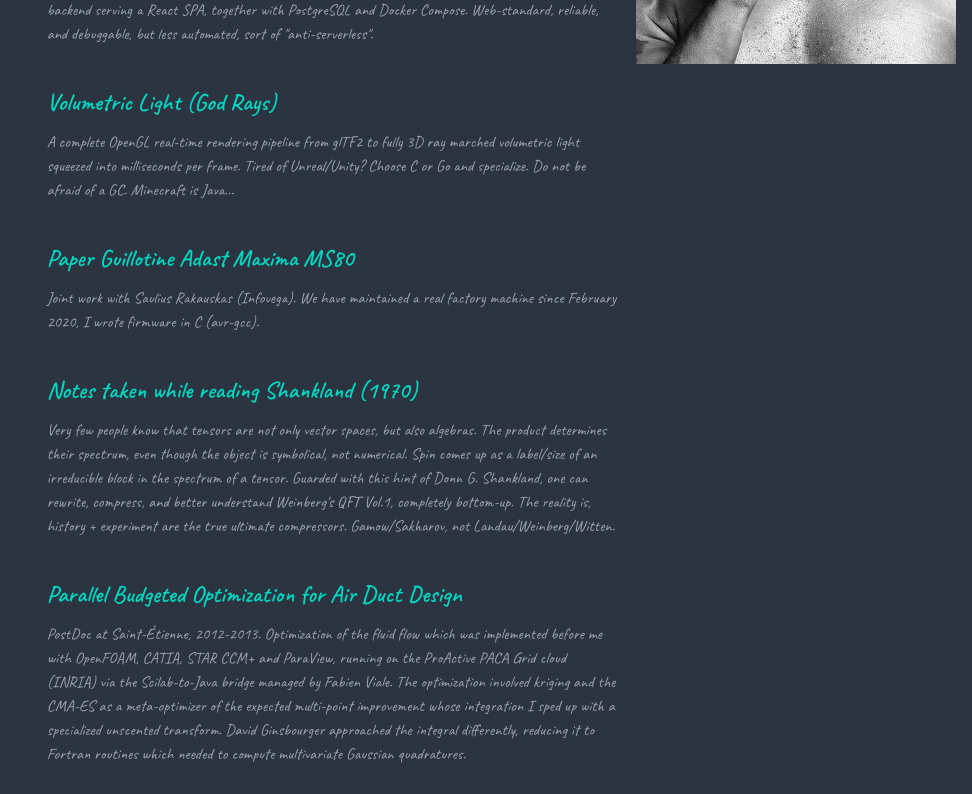
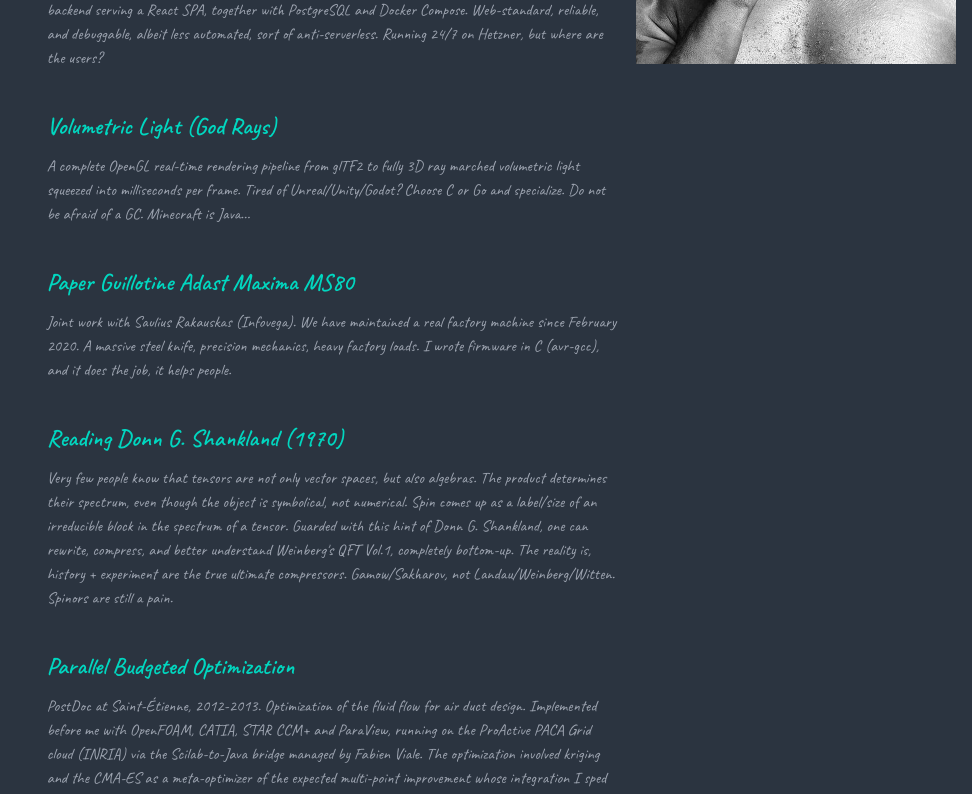
Before and after one commit to aabbtree77/aabbtree77.github.io, a React (Vite) app: page / in a window 1280 px wide. Shown: the part 720-1514 px from the top of the page, without its empty margins (308-1280 px from the left). Built offline with nearby package versions, Linux system fonts and the light colour scheme; no server answers.

Commit message:
minor update

```diff
--- a/src/components/Header.tsx
+++ b/src/components/Header.tsx
@@ -13,7 +13,7 @@ const Header: React.FC = () => {
         <div className="flex flex-col">
           <div className="flex flex-col lg:flex-row items-center justify-evenly gap-2 xl:gap-4">
             <p className="text-2xl lg:text-4xl font-bold">Ramunas</p>
-            <p className="text-2xl lg:text-4xl font-bold">Girdziusas</p>
+            <p className="text-2xl lg:text-4xl font-bold">Girdziusas,</p>
             <p className="text-2xl lg:text-4xl font-bold">D.Sc. (Tech)</p>
           </div>
 
--- a/src/components/ProjectsList.tsx
+++ b/src/components/ProjectsList.tsx
@@ -29,8 +29,9 @@ const ProjectsList: React.FC = () => {
             </a>
             , a public bulletin board (message store) implemented as a Go
             backend serving a React SPA, together with PostgreSQL and Docker
-            Compose. Web-standard, reliable, and debuggable, but less automated,
-            sort of "anti-serverless".
+            Compose. Web-standard, reliable, and debuggable, albeit less
+            automated, sort of anti-serverless. Running 24/7 on Hetzner, but
+            where are the users?
           </p>
         </div>
 
@@ -46,8 +47,8 @@ const ProjectsList: React.FC = () => {
           <p className="mt-3 text-base text-left">
             A complete OpenGL real-time rendering pipeline from glTF2 to fully
             3D ray marched volumetric light squeezed into milliseconds per
-            frame. Tired of Unreal/Unity? Choose C or Go and specialize. Do not
-            be afraid of a GC. Minecraft is Java...
+            frame. Tired of Unreal/Unity/Godot? Choose C or Go and specialize.
+            Do not be afraid of a GC. Minecraft is Java...
           </p>
         </div>
 
@@ -62,8 +63,9 @@ const ProjectsList: React.FC = () => {
           </a>
           <p className="mt-3 text-base text-left">
             Joint work with Saulius Rakauskas (Infovega). We have maintained a
-            real factory machine since February 2020, I wrote firmware in C
-            (avr-gcc).
+            real factory machine since February 2020. A massive steel knife,
+            precision mechanics, heavy factory loads. I wrote firmware in C
+            (avr-gcc), and it does the job, it helps people.
           </p>
         </div>
 
@@ -74,7 +76,7 @@ const ProjectsList: React.FC = () => {
             target="_blank"
             rel="noreferrer"
           >
-            Notes taken while reading Shankland (1970)
+            Reading Donn G. Shankland (1970)
           </a>
           <p className="mt-3 text-base text-left">
             Very few people know that tensors are not only vector spaces, but
@@ -85,6 +87,7 @@ const ProjectsList: React.FC = () => {
             compress, and better understand Weinberg's QFT Vol.1, completely
             bottom-up. The reality is, history + experiment are the true
             ultimate compressors. Gamow/Sakharov, not Landau/Weinberg/Witten.
+            Spinors are still a pain.
           </p>
         </div>
 
@@ -95,18 +98,18 @@ const ProjectsList: React.FC = () => {
             target="_blank"
             rel="noreferrer"
           >
-            Parallel Budgeted Optimization for Air Duct Design
+            Parallel Budgeted Optimization
           </a>
           <p className="mt-3 text-base text-left">
             PostDoc at Saint-Étienne, 2012-2013. Optimization of the fluid flow
-            which was implemented before me with OpenFOAM, CATIA, STAR CCM+ and
-            ParaView, running on the ProActive PACA Grid cloud (INRIA) via the
-            Scilab-to-Java bridge managed by Fabien Viale. The optimization
-            involved kriging and the CMA-ES as a meta-optimizer of the expected
-            multi-point improvement whose integration I sped up with a
-            specialized unscented transform. David Ginsbourger approached the
-            integral differently, reducing it to Fortran routines which needed
-            to compute multivariate Gaussian quadratures.
+            for air duct design. Implemented before me with OpenFOAM, CATIA,
+            STAR CCM+ and ParaView, running on the ProActive PACA Grid cloud
+            (INRIA) via the Scilab-to-Java bridge managed by Fabien Viale. The
+            optimization involved kriging and the CMA-ES as a meta-optimizer of
+            the expected multi-point improvement whose integration I sped up
+            with a specialized unscented transform. David Ginsbourger approached
+            the integral differently, reducing it to Fortran routines which
+            needed to compute multivariate Gaussian quadratures.
           </p>
         </div>
       </div>
```
Also changed, not shown: 7 other files (tests, documents, lock files or other folders).
